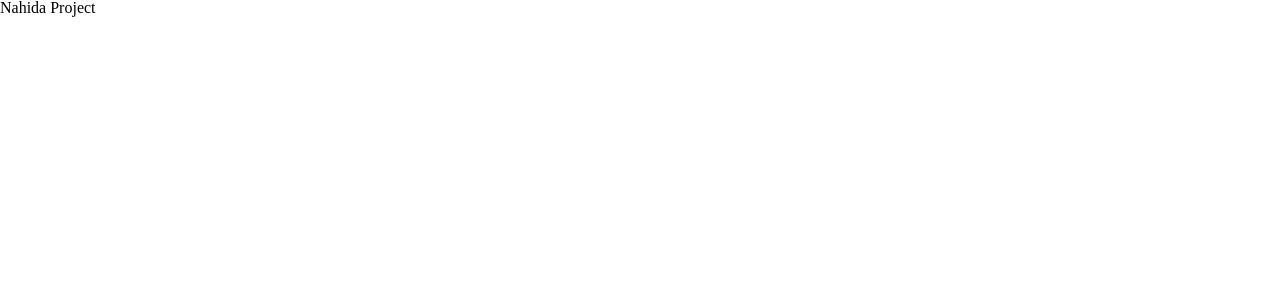
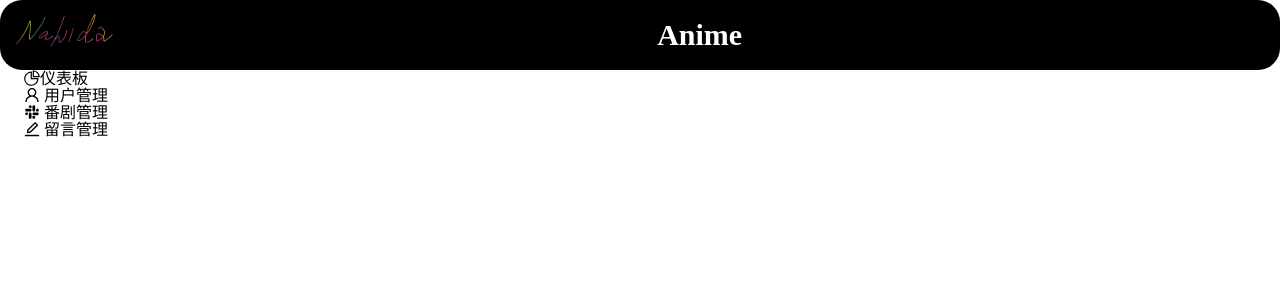
Before and after one commit to NahidaProject/NahidaProject_Anime_Management, a Vue app: page / in a window 1280 px wide. Shown: the top 300 px of the page. Built offline with nearby package versions, Linux system fonts and the light colour scheme.

Commit message:
Anime: Import Ant design and switch to custom layout
Signed-off-by: baizhi958216 <1475289190@qq.com>

```diff
--- a/index.html
+++ b/index.html
@@ -7,7 +7,7 @@
     <title>Tauri + Vue + TS</title>
   </head>
 
-  <body>
+  <body style="background-color: rgba(87, 87, 87, 0);">
     <div id="app"></div>
     <script type="module" src="/src/main.ts"></script>
   </body>
--- a/package.json
+++ b/package.json
@@ -10,7 +10,10 @@
     "tauri": "tauri"
   },
   "dependencies": {
+    "@ant-design/icons-vue": "^6.1.0",
     "@tauri-apps/api": "^1.2.0",
+    "ant-design-vue": "^3.2.15",
+    "unplugin-vue-components": "^0.22.9",
     "vue": "^3.2.37",
     "vue-router": "^4.1.6"
   },
--- a/src/pages/Main/Main.vue
+++ b/src/pages/Main/Main.vue
@@ -1,12 +1,108 @@
 <template>
-    <div class="nahida">
-        Nahida Project
-    </div>
+    <a-layout>
+        <a-layout-header data-tauri-drag-region class="header">
+            <div class="logo" />
+            <span class="title">Anime</span>
+            <a-popover placement="bottomRight">
+                <template #content>
+                    <p>退出登录</p>
+                </template>
+                <template #title>
+                    <span>你好 {{username}}</span>
+                </template>
+                <a-avatar>{{username.substring(0,1).toUpperCase()}}</a-avatar>
+            </a-popover>
+        </a-layout-header>
+        <a-layout>
+            <a-layout-sider width="200" style="background: #fff;">
+                <a-menu v-model:selectedKeys="selectedKeys2" v-model:openKeys="openKeys" mode="inline"
+                    :style="{ height: '100%', borderRight: 0 }">
+                    <a-menu-item key="0" class="dashboard">
+                        <template #icon>
+                            <PieChartOutlined />
+                        </template>
+                        <span>仪表板</span>
+                    </a-menu-item>
+                    <a-sub-menu key="sub1">
+                        <template #title>
+                            <span>
+                                <user-outlined />
+                                用户管理
+                            </span>
+                        </template>
+                        <a-menu-item key="1">在线状态</a-menu-item>
+                        <a-menu-item key="2">资料修改</a-menu-item>
+                    </a-sub-menu>
+                    <a-sub-menu key="sub2">
+                        <template #title>
+                            <span>
+                                <SlackOutlined />
+                                番剧管理
+                            </span>
+                        </template>
+                        <a-menu-item key="3">所有番剧</a-menu-item>
+                        <a-menu-item key="4">新增番剧</a-menu-item>
+                        <a-menu-item key="5">更新番剧</a-menu-item>
+                        <a-menu-item key="6">删除番剧</a-menu-item>
+                    </a-sub-menu>
+                    <a-sub-menu key="sub3">
+                        <template #title>
+                            <span>
+                                <EditOutlined />
+                                留言管理
+                            </span>
+                        </template>
+                        <a-menu-item key="7">所有留言</a-menu-item>
+                    </a-sub-menu>
+                </a-menu>
+            </a-layout-sider>
+            <a-layout>
+                <a-layout-content :style="{ background: '#fff', padding: '24px', margin: 0, minHeight: '85vh' }">
+                    <!-- Content -->
+                </a-layout-content>
+            </a-layout>
+        </a-layout>
+    </a-layout>
 </template>
+<script setup lang="ts">
+import { UserOutlined, SlackOutlined, EditOutlined, PieChartOutlined } from '@ant-design/icons-vue';
+import { ref } from 'vue';
+// 默认子菜单
+const selectedKeys2 = ref<string[]>(['0'])
+// 默认菜单
+const openKeys = ref<string[]>()
+const username = ref<string>('baizhi958216')
+</script>
+<style>
+.header {
+    display: flex;
+    align-items: center;
+    justify-content: space-between;
+    background-color: rgb(0, 0, 0);
+}
 
-<script setup lang="ts">
+.header .logo {
+    width: 130px;
+    height: 70px;
+    background-image: url(../../assets/Nahida.png);
+    background-size: 100%;
+    background-position: center;
+}
 
-</script>
-
-<style scoped>
+.header .title {
+    color: #fff;
+    font-weight: 600;
+    font-size: 30px;
+}
+.ant-layout{
+    background: rgba(0,0,0,0);
+    background-color: rgba(0,0,0,0);
+}
+.header,.ant-layout-content,.ant-layout-sider,.ant-layout-sider-children,.ant-menu{
+    border-radius: 22px;
+}
+.dashboard,.dashboard::after{
+    border-radius: 22px;
+    border-right: none!important;;
+}
 </style>
--- a/vite.config.ts
+++ b/vite.config.ts
@@ -1,9 +1,16 @@
 import { defineConfig } from "vite";
+import Components from 'unplugin-vue-components/vite';
+import { AntDesignVueResolver } from 'unplugin-vue-components/resolvers';
 import vue from "@vitejs/plugin-vue";
 
 // https://vitejs.dev/config/
 export default defineConfig({
-  plugins: [vue()],
+  plugins: [
+    vue(),
+    Components({
+      resolvers: [AntDesignVueResolver()]
+    })
+  ],
 
   // Vite options tailored for Tauri development and only applied in `tauri dev` or `tauri build`
   // prevent vite from obscuring rust errors
```
Also changed, not shown: components.d.ts (added, +25 -0 lines), src-tauri/tauri.conf.json (+6 -3 lines), src/assets/Nahida.png (added), 1 other file (tests, documents, lock files or other folders).
